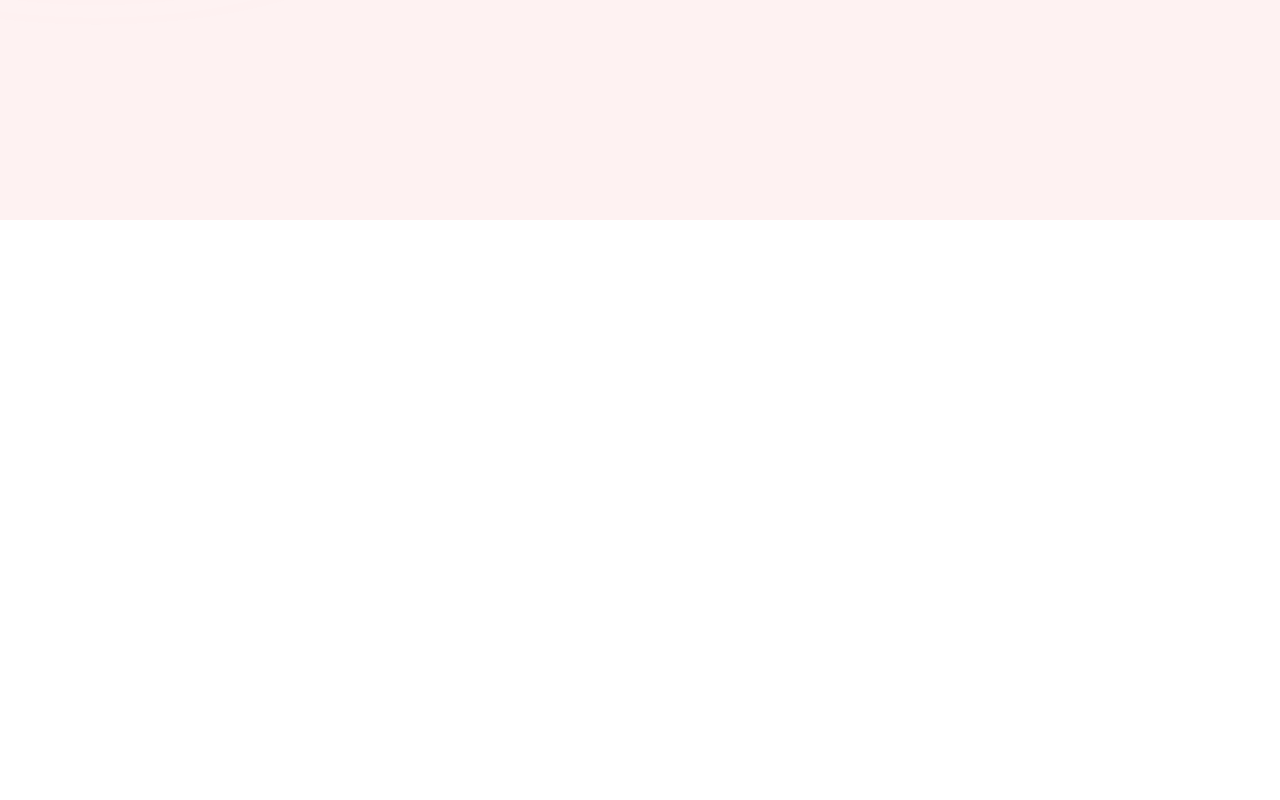
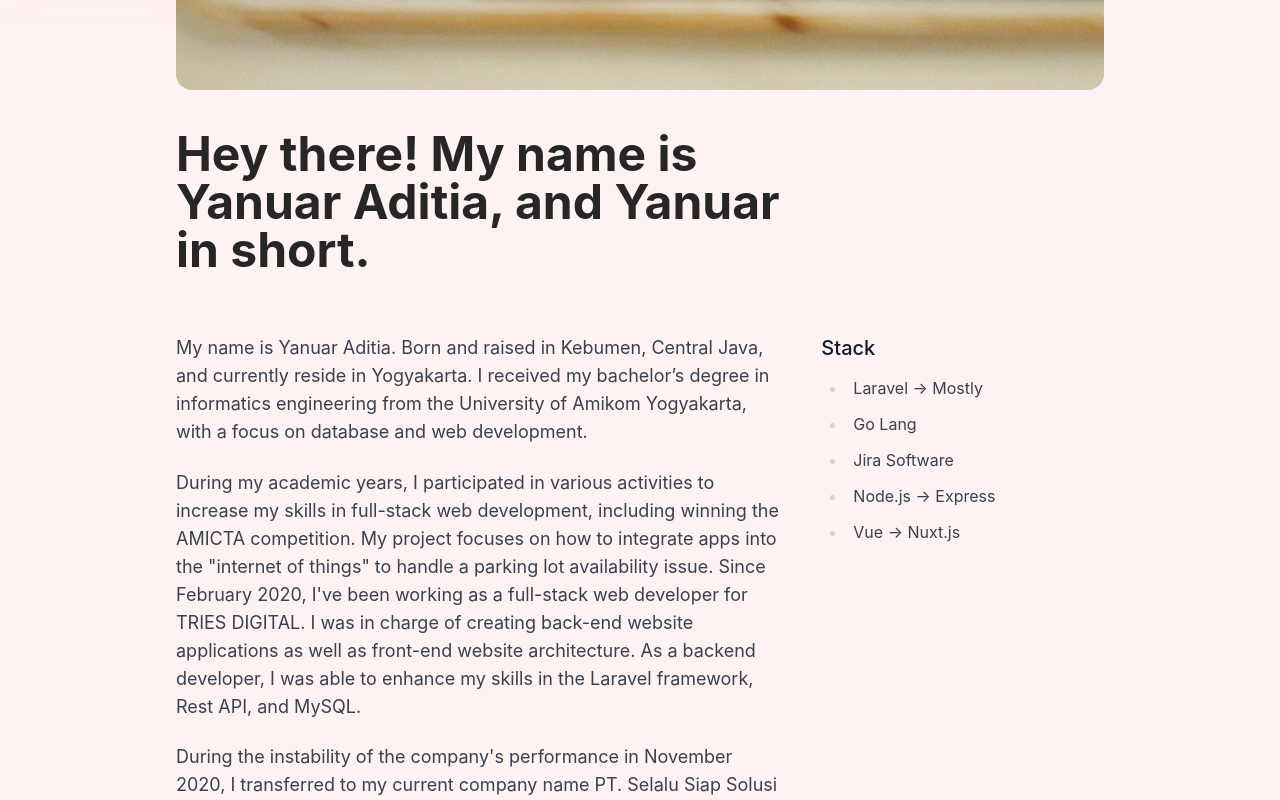
Before and after one commit to yanuaraditia/yanuaraditia, a Nuxt app: page /about in a window 1280 px wide. Shown: the part 580-1380 px from the top of the page. Before the commit the page ends 800 px from the top, so only its background shows below. Built offline with nearby package versions, Linux system fonts and the light colour scheme.

Commit message:
Add about

```diff
--- a/pages/about.vue
+++ b/pages/about.vue
@@ -1,5 +1,38 @@
 <template>
-
+  <section class="py-16 xl:mt-14">
+    <div class="container px-4 xl:w-9/12 mx-auto">
+      <img src="~/assets/gitanuar.jpg" class="w-full mb-10 rounded-2xl" alt="">
+      <div class="grid xl:grid-cols-6 gap-10">
+        <div class="xl:col-span-6">
+          <h1 class="font-bold mb-5 text-3xl xl:text-5xl xl:w-8/12">
+            <span>Hey there! My name is Yanuar Aditia, and Yanuar in short.</span>
+          </h1>
+        </div>
+        <div class="xl:col-span-4">
+          <div class="prose dark:prose-invert xl:text-lg max-w-none">
+            <p>My name is Yanuar Aditia. Born and raised in Kebumen, Central Java, and currently reside in Yogyakarta. I received my bachelor’s degree in informatics engineering from the University of Amikom Yogyakarta, with a focus on database and web development.</p>
+            <p>During my academic years, I participated in various activities to increase my skills in full-stack web development, including winning the AMICTA competition. My project focuses on how to integrate apps into the "internet of things" to handle a parking lot availability issue. Since February 2020, I've been working as a full-stack web developer for TRIES DIGITAL. I was in charge of creating back-end website applications as well as front-end website architecture. As a backend developer, I was able to enhance my skills in the Laravel framework, Rest API, and MySQL.</p>
+            <p>During the instability of the company's performance in November 2020, I transferred to my current company name PT. Selalu Siap Solusi (KiriminAja) as software development lead, where I am responsible for researching existing stacks, offering functional changes as needed, creating and delivering new platforms, and resolving current tasks with teammates.</p>
+            <p>As a developer who is interested in many new things, I plan to add focus to Product Management and UI / UX development. Furthermore I plan to experiment with new things that are relevant to my current interests.</p>
+          </div>
+        </div>
+        <div class="xl:col-span-2">
+          <div class="sticky top-24">
+            <div class="prose dark:prose-invert">
+              <h3 class="text-xl font-medium">Stack</h3>
+              <ul>
+                <li>Laravel -> Mostly</li>
+                <li>Go Lang</li>
+                <li>Jira Software</li>
+                <li>Node.js -> Express</li>
+                <li>Vue -> Nuxt.js</li>
+              </ul>
+            </div>
+          </div>
+        </div>
+      </div>
+    </div>
+  </section>
 </template>
 
 <script>
```
Also changed, not shown: assets/gitanuar.jpg (added).
